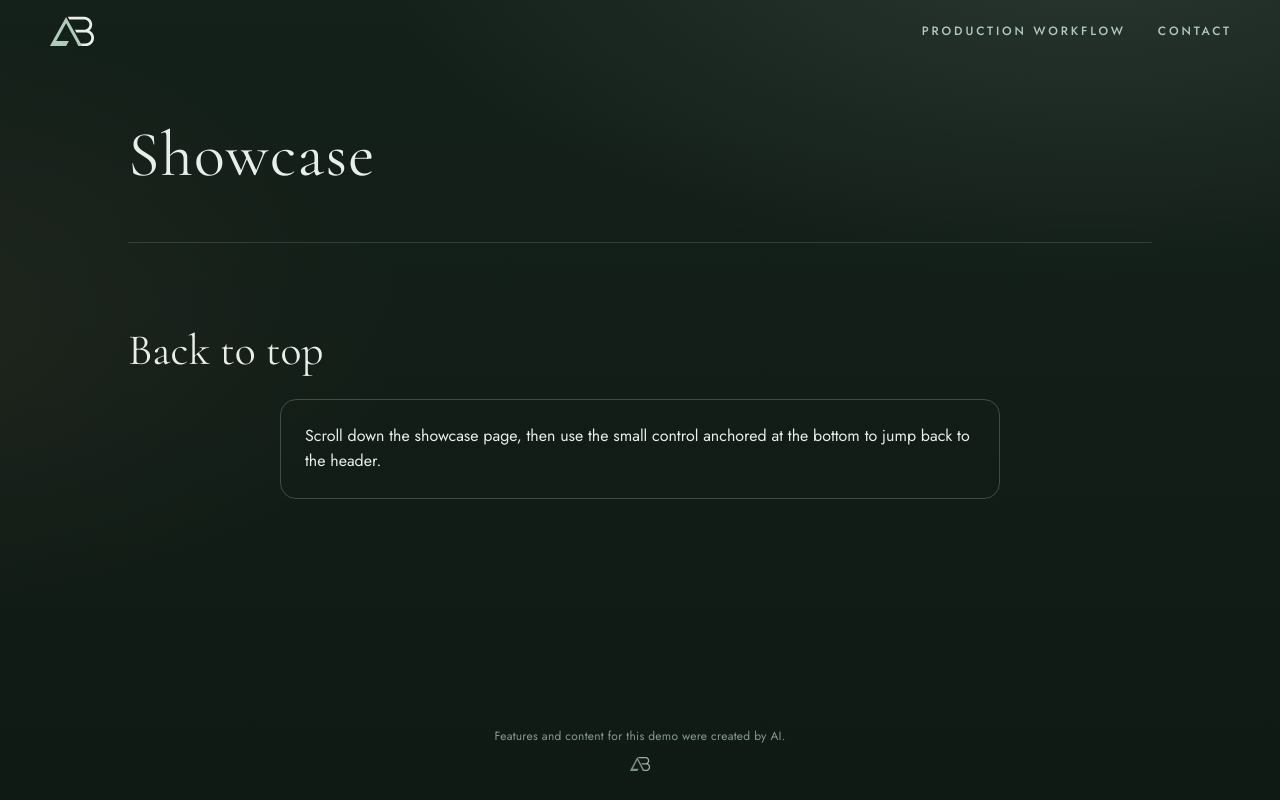
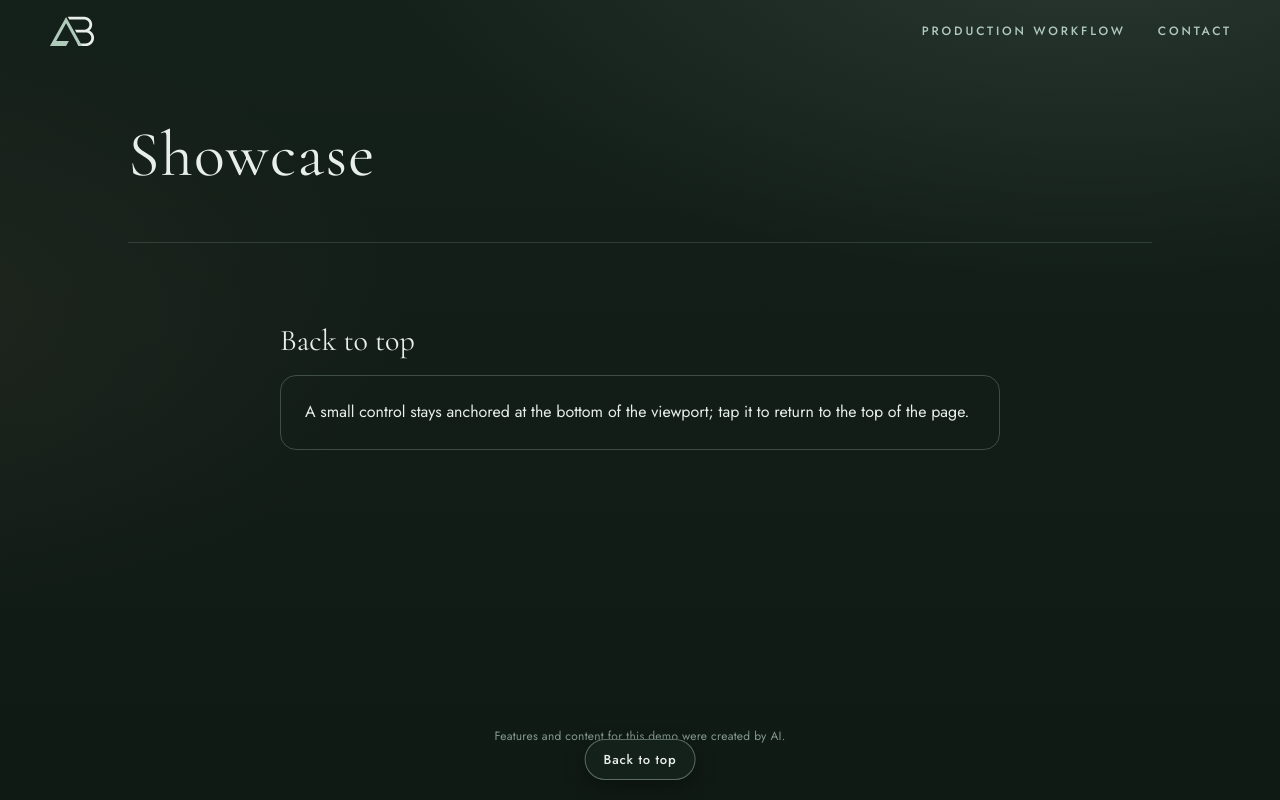
Before and after one commit to ashtonbach/agent-showcase, a Next.js app: page /showcase/ in a window 1280 px wide. Built offline with nearby package versions, Linux system fonts and the light colour scheme.

Commit message:
Feature: Small Back to top button at the bottom… (Author: Alder)

```diff
--- a/app/lab/custom-1793872904/index.tsx
+++ b/app/lab/custom-1793872904/index.tsx
@@ -1,25 +1,25 @@
 "use client";
 
-import { useCallback, useEffect, useState } from "react";
-
 const css = `
-.lab-1793872904 {
+.lab-shell {
   width: min(720px, 100%);
-  margin: 8px auto 56px;
-  padding: 24px;
-  border: 1px solid rgba(176, 203, 188, 0.28);
-  border-radius: 16px;
-  color: var(--mist, #f2efe6);
+  margin: 8px auto 80px;
 }
-.lab-1793872904 h2 {
-  margin: 0 0 12px;
+.lab-shell h2 {
+  margin: 0 0 16px;
   font-family: var(--serif);
   font-weight: 400;
   font-size: 30px;
   line-height: 1.2;
   color: var(--mist, #f2efe6);
 }
-.lab-1793872904 p {
+.lab-card {
+  padding: 24px;
+  border: 1px solid rgba(176, 203, 188, 0.28);
+  border-radius: 16px;
+  color: var(--mist, #f2efe6);
+}
+.lab-card p {
   margin: 0;
   font-family: var(--sans);
   font-size: 16px;
@@ -31,9 +31,7 @@ const css = `
   z-index: 40;
   left: 50%;
   bottom: 20px;
-  transform: translateX(-50%) translateY(12px);
-  opacity: 0;
-  pointer-events: none;
+  transform: translateX(-50%);
   padding: 10px 18px;
   border: 1px solid rgba(176, 203, 188, 0.45);
   border-radius: 999px;
@@ -45,7 +43,7 @@ const css = `
   letter-spacing: 0.06em;
   cursor: pointer;
   box-shadow: 0 6px 20px rgba(0, 0, 0, 0.35);
-  transition: opacity 0.2s ease, transform 0.2s ease, background 0.15s ease;
+  transition: background 0.15s ease, border-color 0.15s ease;
 }
 .lab-btt:focus-visible {
   outline: 2px solid var(--sage);
@@ -55,11 +53,6 @@ const css = `
   background: #121a16;
   border-color: var(--sage);
 }
-.lab-btt--show {
-  opacity: 1;
-  pointer-events: auto;
-  transform: translateX(-50%) translateY(0);
-}
 @media (prefers-reduced-motion: reduce) {
   .lab-btt {
     transition: none;
@@ -68,38 +61,28 @@ const css = `
 `;
 
 export default function LabSection() {
-  const [showBtn, setShowBtn] = useState(false);
-
-  useEffect(() => {
-    const threshold = 120;
-    const sync = () => setShowBtn(window.scrollY > threshold);
-    sync();
-    window.addEventListener("scroll", sync, { passive: true });
-    return () => window.removeEventListener("scroll", sync);
-  }, []);
-
-  const backToTop = useCallback(() => {
-    const reduce =
-      typeof window !== "undefined" &&
-      window.matchMedia("(prefers-reduced-motion: reduce)").matches;
+  const backToTop = () => {
+    const reduce = window.matchMedia("(prefers-reduced-motion: reduce)").matches;
     window.scrollTo({ top: 0, behavior: reduce ? "auto" : "smooth" });
-  }, []);
+  };
 
   return (
     <section
       data-lab="custom-1793872904"
       aria-labelledby="lab-1793872904-title"
     >
-      <h2 id="lab-1793872904-title">Back to top</h2>
-      <div className="lab-1793872904">
-        <p>
-          Scroll down the showcase page, then use the small control anchored at
-          the bottom to jump back to the header.
-        </p>
+      <div className="lab-shell">
+        <h2 id="lab-1793872904-title">Back to top</h2>
+        <div className="lab-card">
+          <p>
+            A small control stays anchored at the bottom of the viewport; tap it
+            to return to the top of the page.
+          </p>
+        </div>
       </div>
       <button
         type="button"
-        className={showBtn ? "lab-btt lab-btt--show" : "lab-btt"}
+        className="lab-btt"
         onClick={backToTop}
         aria-label="Back to top"
       >
```
